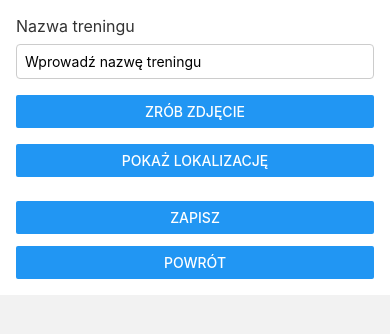
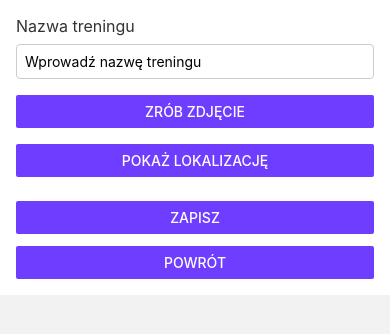
Before and after one commit to Kubabas3/Nikita-Kononov, a React Native app: screen /AddWorkout in a window 390 px wide. Shown: the top 334 px of the page. Built offline with nearby package versions, Linux system fonts and the light colour scheme.

Commit message:
Zmienił kolor przycisków na #6f3dff

```diff
--- a/screens/AddWorkoutScreen.js
+++ b/screens/AddWorkoutScreen.js
@@ -55,11 +55,11 @@ export default function AddWorkoutScreen({ navigation }) {
         placeholder="Wprowadź nazwę treningu"
       />
 
-      <Button title="Zrób zdjęcie" onPress={takePhoto} />
+      <Button title="Zrób zdjęcie" onPress={takePhoto} color="#6f3dff" />
       {photoUri && <Image source={{ uri: photoUri }} style={styles.image} />}
 
       <View style={{ height: 16 }} />
-      <Button title="Pokaż lokalizację" onPress={getLocation} />
+      <Button title="Pokaż lokalizację" onPress={getLocation} color="#6f3dff" />
       {location && (
         <Text style={styles.location}>
           {location.latitude}, {location.longitude}
@@ -67,10 +67,10 @@ export default function AddWorkoutScreen({ navigation }) {
       )}
 
       <View style={{ height: 24 }} />
-      <Button title="Zapisz" onPress={saveHandler} />
+      <Button title="Zapisz" onPress={saveHandler} color="#6f3dff" />
 
       <View style={{ marginTop: 12 }}>
-        <Button title="Powrót" onPress={() => navigation.navigate('Home')} />
+        <Button title="Powrót" onPress={() => navigation.navigate('Home')} color="#6f3dff" />
       </View>
     </ScrollView>
   );
@@ -78,8 +78,9 @@ export default function AddWorkoutScreen({ navigation }) {
 
 const styles = StyleSheet.create({
   container: { padding: 16, backgroundColor: '#fff' },
-  label: { fontSize: 16, marginBottom: 8, color: '#333' },
+  label: { fontSize: 16, marginBottom: 8, color: '#333',  },
   input: { borderWidth: 1, borderColor: '#ccc', borderRadius: 4, marginBottom: 16, padding: 8 },
   image: { width: '100%', aspectRatio: 16 / 9, marginVertical: 16, borderRadius: 8 },
+  //button: { backgroundColor: '#6f3dff',},
   location: { fontSize: 16, marginTop: 8, marginBottom: 16, color: '#333' },
 });
--- a/screens/HomeScreen.js
+++ b/screens/HomeScreen.js
@@ -117,7 +117,7 @@ const styles = StyleSheet.create({
     position: 'absolute',
     right: 24,
     bottom: 24,
-    backgroundColor: '#2979FF',
+    backgroundColor: '#6f3dff',
     width: 56,
     height: 56,
     borderRadius: 28,
--- a/screens/WelcomeScreen.js
+++ b/screens/WelcomeScreen.js
@@ -49,7 +49,7 @@ const styles = StyleSheet.create({
     marginBottom: 40,
   },
   button: {
-    backgroundColor: '#007bff',
+    backgroundColor: '#6f3dff',
     paddingHorizontal: 32,
     paddingVertical: 14,
     borderRadius: 10,
--- a/screens/WorkoutDetailsScreen.js
+++ b/screens/WorkoutDetailsScreen.js
@@ -32,11 +32,11 @@ const WorkoutDetailsScreen = ({ route, navigation }) => {
         <Text style={styles.timerText}>{count}s</Text>
         <Button
           title={running ? 'Stop' : 'Start'}
-          onPress={() => setRunning(r => !r)}
+          onPress={() => setRunning(r => !r) } color="#6f3dff"
     />
-      <Button title="Reset" onPress={() => setCount(0)} />
+      <Button title="Reset" onPress={() => setCount(0)} color="#6f3dff" />
     </View>
-      <Button title="Back" onPress={() => navigation.goBack()} />
+      <Button title="Back" onPress={() => navigation.goBack()} color="#6f3dff" />
     </View>
   );
 };
@@ -49,6 +49,7 @@ const styles = StyleSheet.create({
     padding: 16,
     backgroundColor: '#fff',
     alignItems: 'center',
+
   },
   title: {
     fontSize: 22,
@@ -67,6 +68,7 @@ const styles = StyleSheet.create({
   timerContainer: {
     marginTop: 20,
     alignItems: 'center',
+
   },
   timerText: {
     fontSize: 24,
```
